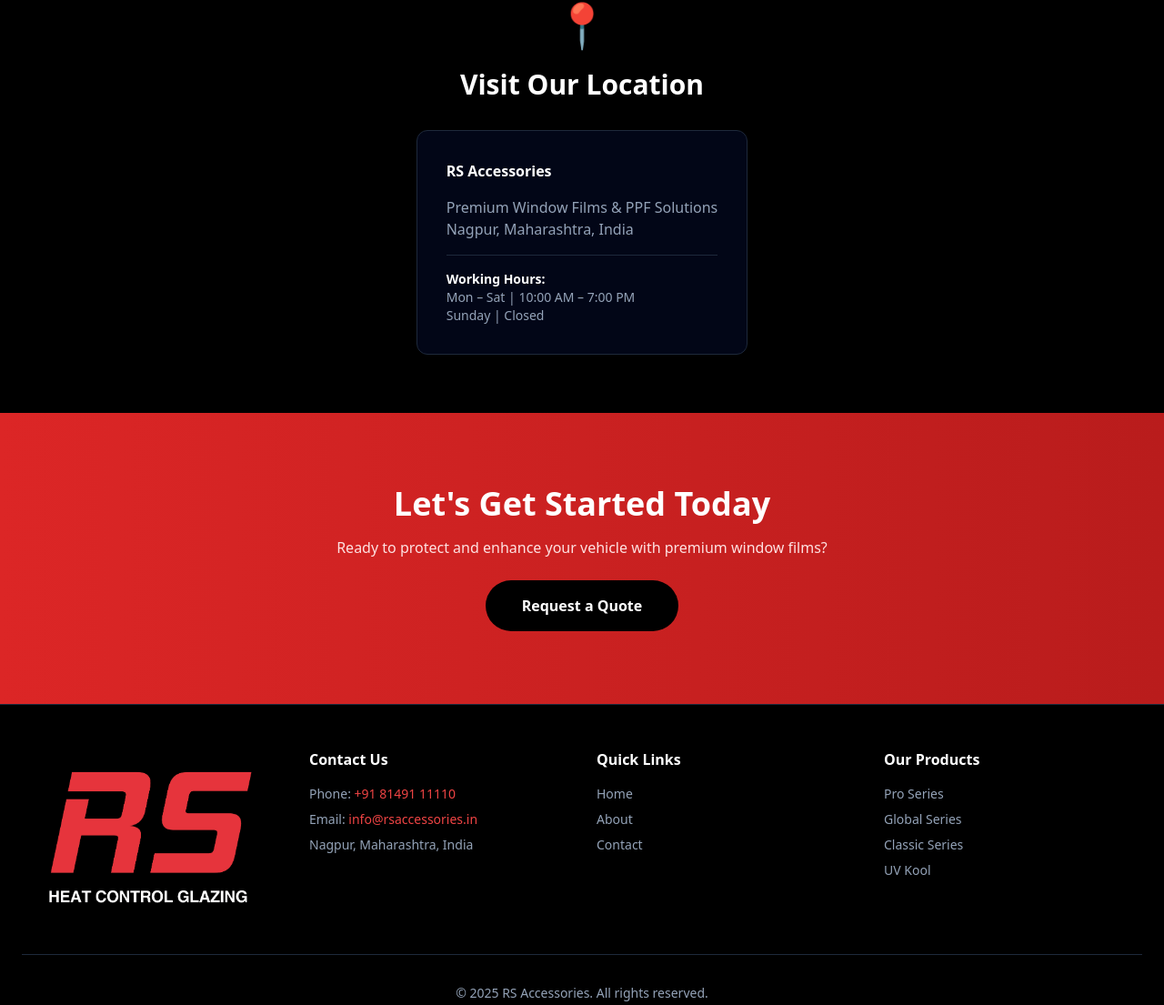
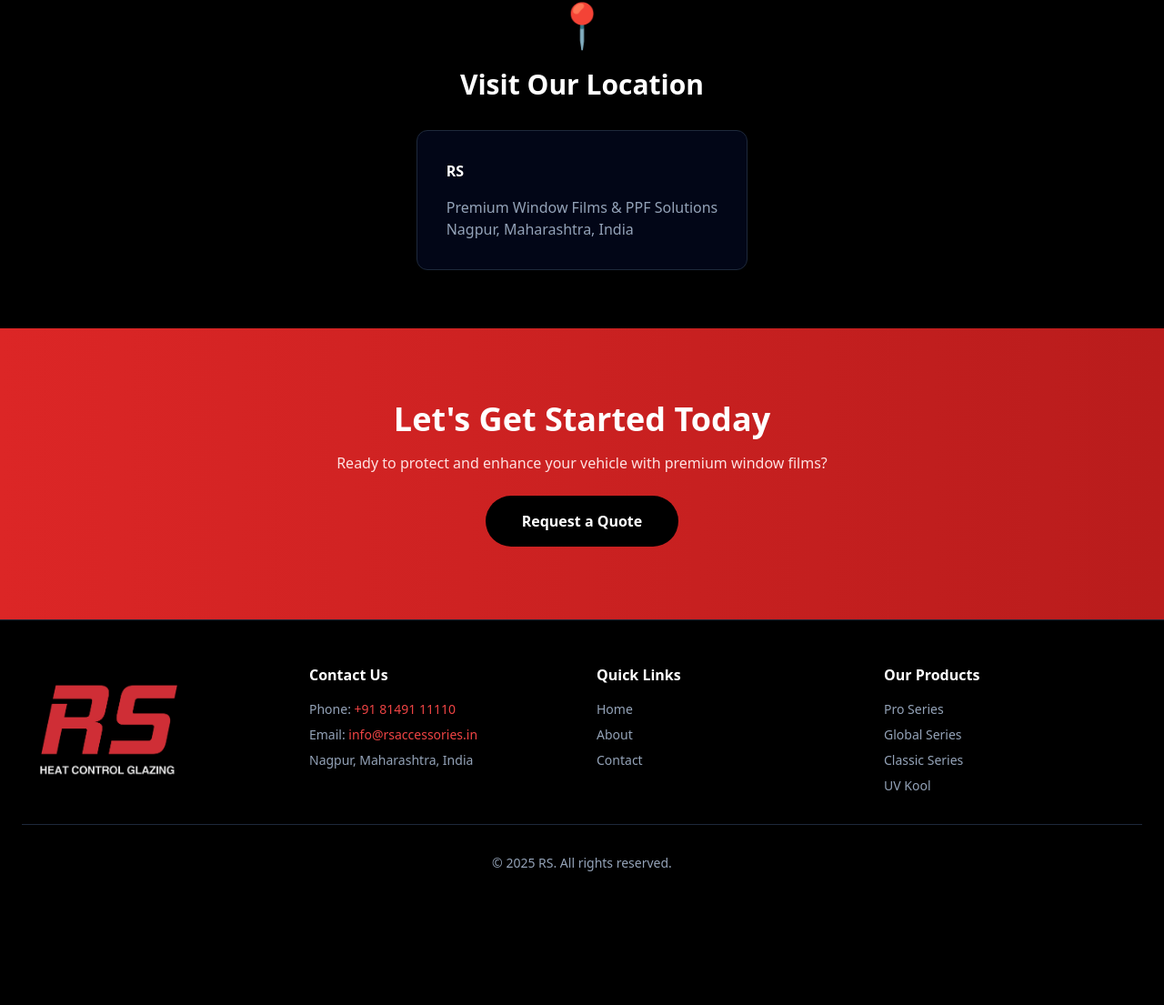
Before and after one commit to piyushpandagre0273/rs-window-ppf, a website: page contact.html in a window 1280 px wide. Shown: the part 1509-2614 px from the top of the page at 91% size. After the commit the page ends 2516 px from the top, so only its background shows below. Drawn offline with Linux system fonts and the light colour scheme.

Commit message:
Rebrand from 'RS Accessories' to 'RS' and remove working hours from contact page

```diff
--- a/contact.html
+++ b/contact.html
@@ -3,7 +3,7 @@
 <head>
   <meta charset="UTF-8">
   <meta name="viewport" content="width=device-width, initial-scale=1.0">
-  <title>Contact Us - Get Your Free Quote | RS Accessories</title>
+  <title>Contact Us - Get Your Free Quote | RS</title>
   <link rel="stylesheet" href="css/style.css">
 </head>
 <body class="bg-black text-white">
@@ -15,7 +15,7 @@
 
         <!-- Logo -->
         <a href="index.html" class="flex items-center h-full py-2">
-          <img src="assets/images/RS Film Logo.png" alt="RS Accessories" class="max-h-full w-auto object-contain" style="max-height: 40px;">
+          <img src="assets/images/RS Film Logo.png" alt="RS" class="max-h-full w-auto object-contain" style="max-height: 40px;">
         </a>
 
         <!-- Desktop Menu -->
@@ -231,19 +231,11 @@
         <h2 class="text-3xl font-bold text-white">Visit Our Location</h2>
 
         <div class="mt-8 inline-block text-left bg-slate-950 border border-slate-800 rounded-xl p-8">
-          <h3 class="text-white font-semibold mb-4">RS Accessories</h3>
+          <h3 class="text-white font-semibold mb-4">RS</h3>
           <p class="text-slate-400">
             Premium Window Films & PPF Solutions<br>
             Nagpur, Maharashtra, India
           </p>
-
-          <div class="mt-4 pt-4 border-t border-slate-800">
-            <p class="text-slate-400 text-sm">
-              <span class="text-white font-semibold">Working Hours:</span><br>
-              Mon – Sat | 10:00 AM – 7:00 PM<br>
-              Sunday | Closed
-            </p>
-          </div>
         </div>
       </div>
     </section>
@@ -273,7 +265,7 @@
 
           <!-- Logo -->
           <div class="flex items-center justify-center md:justify-start">
-            <img src="assets/images/RS Film Logo 2.png" alt="RS Accessories" class="w-32 md:w-40 lg:w-48 h-auto object-contain opacity-90 hover:opacity-100 transition-opacity duration-300">
+            <img src="assets/images/RS Film Logo 2.png" alt="RS" class="w-32 md:w-40 lg:w-48 h-auto object-contain opacity-90 hover:opacity-100 transition-opacity duration-300">
           </div>
 
           <!-- Contact Info -->
@@ -314,7 +306,7 @@
         </div>
 
         <div class="border-t border-slate-800 pt-8 text-center text-slate-400 text-sm">
-          <p>&copy; 2025 RS Accessories. All rights reserved.</p>
+          <p>&copy; 2025 RS. All rights reserved.</p>
         </div>
       </div>
     </footer>
```
Also changed, not shown: about.html (+6 -6 lines), index.html (+4 -4 lines), ppf.html (+4 -4 lines), products-classic-series.html (+4 -4 lines), products-global-series.html (+4 -4 lines), products-pro-series.html (+4 -4 lines), products-uv-kool.html (+4 -4 lines), css/style.css.
